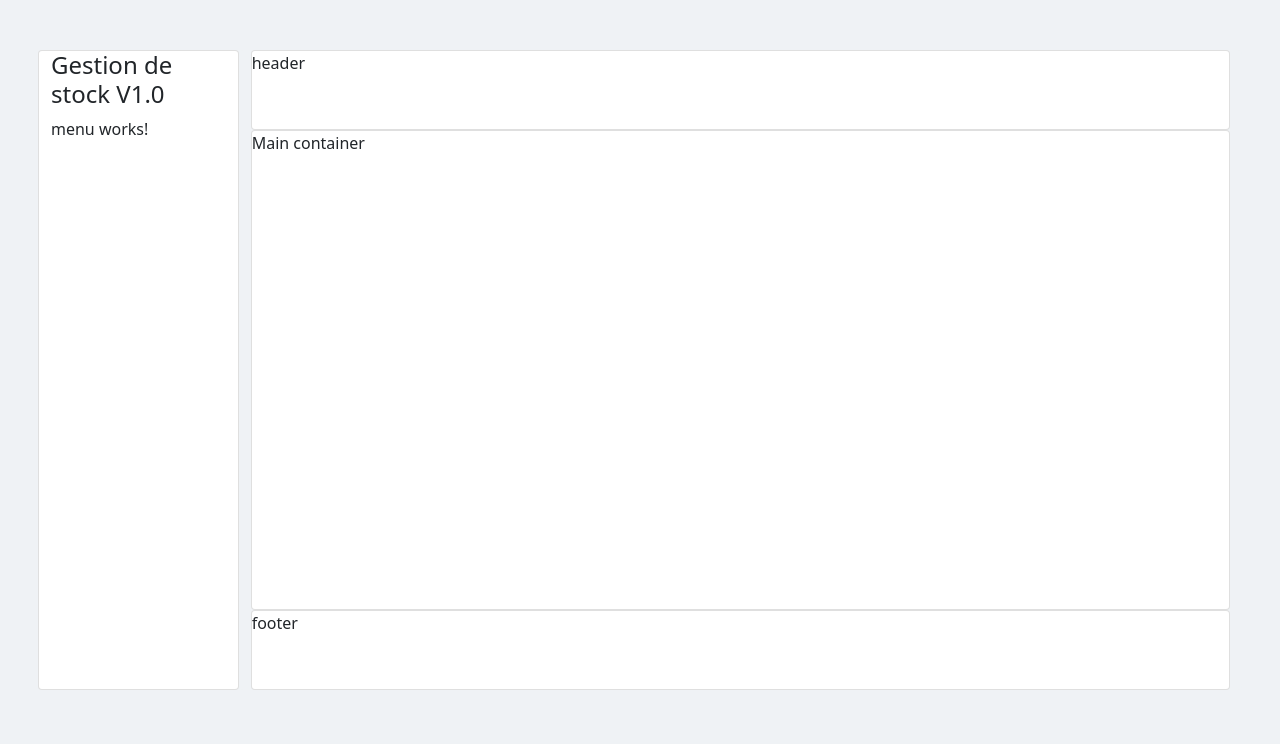
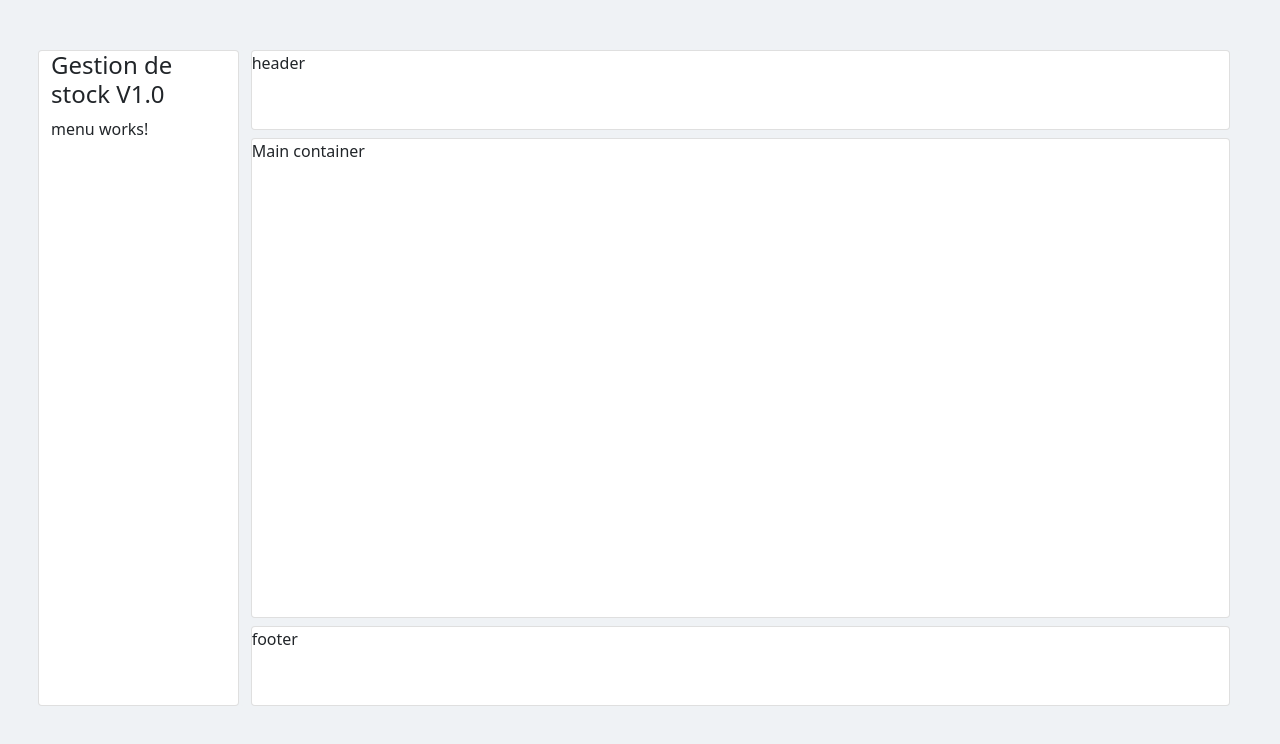
Before and after one commit to beinjamin/Gestion_Stock_Angular, an Angular app: page / in a window 1280 px wide. Shown: the top 744 px of the page. Built offline with nearby package versions, Linux system fonts and the light colour scheme.

Commit message:
Finalisation avec le squelette de l'application

```diff
--- a/src/app/page-dashboard/page-dashboard.component.html
+++ b/src/app/page-dashboard/page-dashboard.component.html
@@ -14,10 +14,10 @@
     </div>
     <div class="card col-md-10 pl-0 pr-0 backgroung-grey border-none">
       <div class="col pl-0 pr-0 d-flex flex-column justify-content-between">
-        <div class="card min-height-80">
+        <div class="card min-height-80 mb-2">
         header
         </div>
-        <div class="card" style="min-height: 480px">
+        <div class="card mb-2" style="min-height: 480px">
           Main container
         </div>
         <div class="card min-height-80">
```
